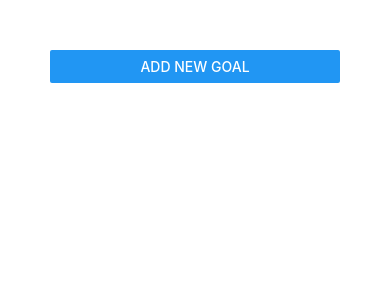
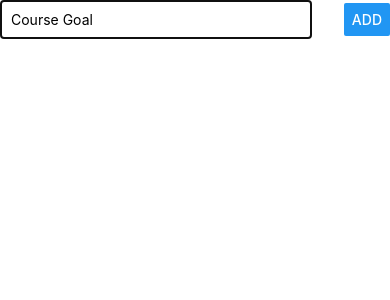
Before and after one commit to RommelTJ/React-Native-Guide, a React Native app: screen / in a window 390 px wide. Both pictures are taken after a click on the button "ADD NEW GOAL". Shown: the top 300 px of the page. Built offline with nearby package versions, Linux system fonts and the light colour scheme.

Commit message:
:sparkles: App: Toggling the visible mode

```diff
--- a/App.js
+++ b/App.js
@@ -21,8 +21,8 @@
 
   return (
     <View style={styles.screen} >
-      <Button title="Add New Goal" />
-      <GoalInput onAddGoal={addGoalHandler}/>
+      <Button title="Add New Goal" onPress={() => setIsAddMode(true)} />
+      <GoalInput onAddGoal={addGoalHandler} visible={isAddMode} />
       <FlatList
         data={courseGoals}
         renderItem={
--- a/components/GoalInput.js
+++ b/components/GoalInput.js
@@ -10,7 +10,7 @@
   };
 
   return (
-    <Modal visible={false} >
+    <Modal visible={props.visible} >
       <View style={styles.inputContainer}>
         <TextInput
           placeholder="Course Goal"
```
